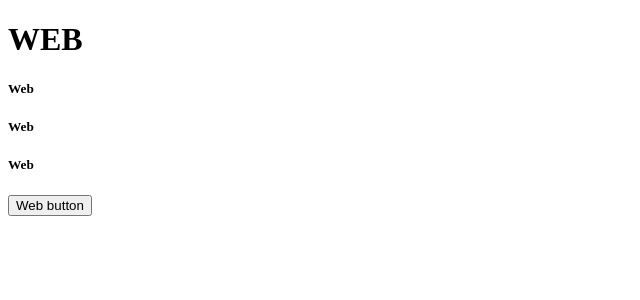
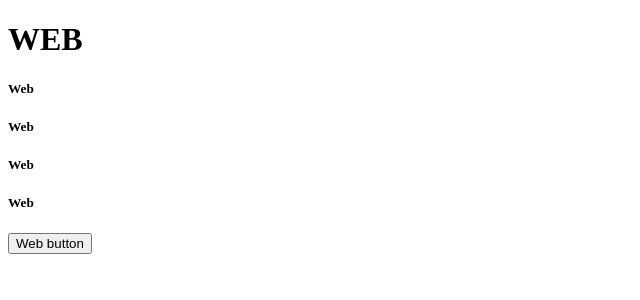
Before and after one commit to cassi10/turbo-gh-actions-test, a Next.js app in the folder apps/web/: page / in a window 1280 px wide. Shown: the top 300 px of the page, without its empty margins (0-640 px from the left). Built offline with nearby package versions, Linux system fonts and the light colour scheme.

Commit message:
updated files

```diff
--- a/apps/web/pages/index.tsx
+++ b/apps/web/pages/index.tsx
@@ -7,6 +7,7 @@ export default function Web() {
       <h5>Web</h5>
       <h5>Web</h5>
       <h5>Web</h5>
+      <h5>Web</h5>
       <Button>Web button</Button>
     </div>
   );
```
